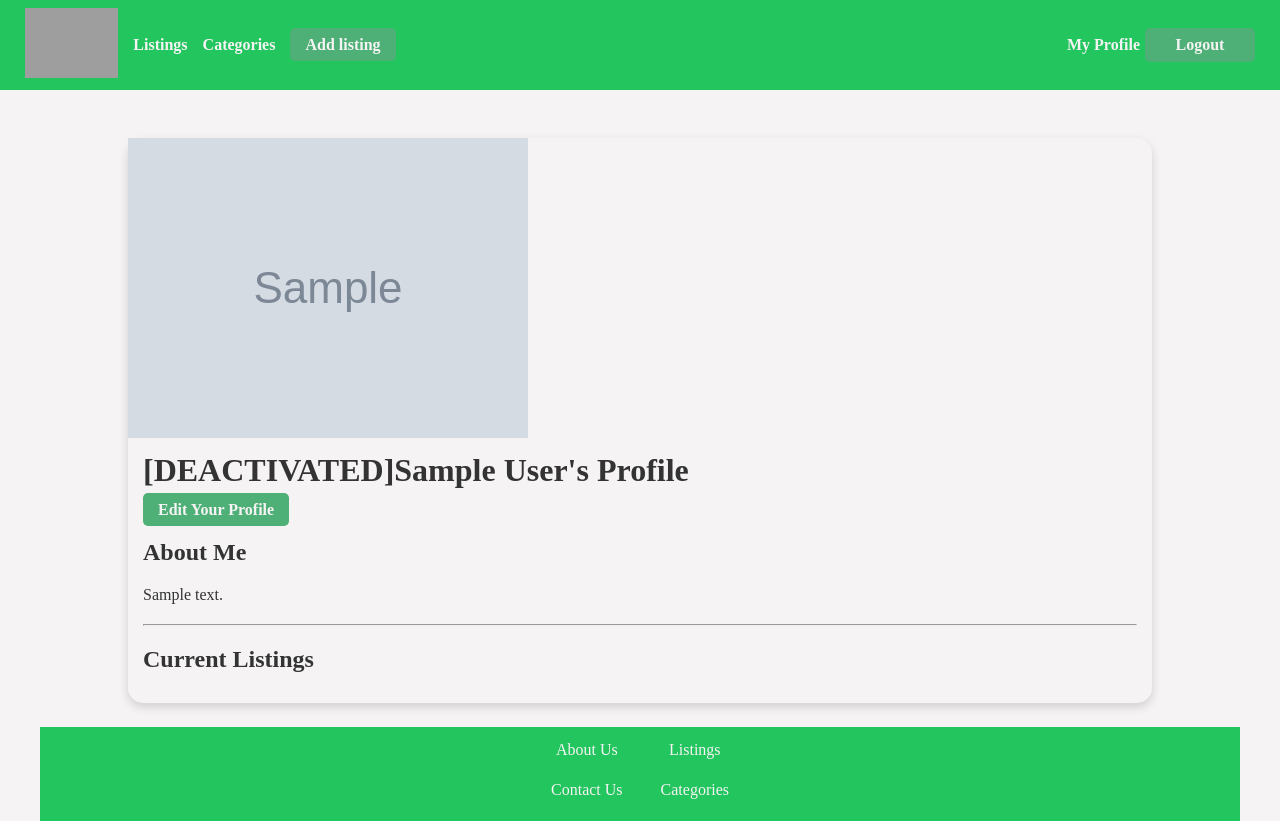
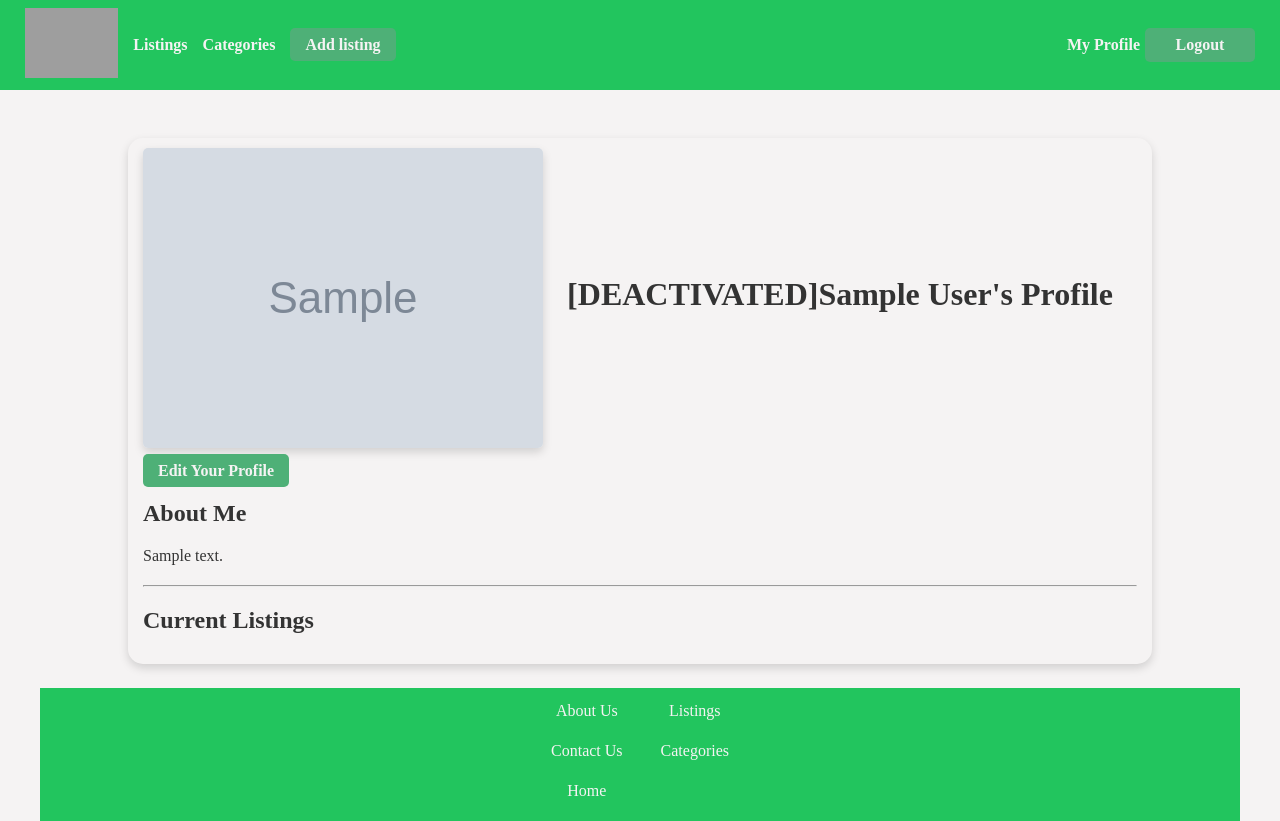
Before and after one commit to JasperK04/marketplace_project, a Flask app: page /profile/1 in a window 1280 px wide. Shown: the top 821 px of the page. Run offline with Flask 3, Linux system fonts and the light colour scheme; a user stored in the database is signed in; tables that the repository leaves empty hold one stand-in row (values such as "Sample post"); grey boxes marked "Sample" are stand-in pictures; grey boxes are pictures that could not be loaded.

Commit message:
add propper styling

```diff
--- a/app/static/css/profile.css
+++ b/app/static/css/profile.css
@@ -16,11 +16,29 @@
     box-shadow: 0 4px 10px rgba(0, 0, 0, 0.15);
     border-radius: 15px;
 
-    .profile_container {
+    > .profile_container {
         padding: 10px 15px;
 
-        > h1 {
-            margin: 0 0 12px 0;
+        > .profile_main {
+            margin-bottom: 10px;
+            display: flex;
+            flex-direction: row;
+            justify-content: space-between;
+            align-items: center;
+
+            > .profile_picture img {
+                border-radius: 5px;
+                box-shadow: 0 4px 10px rgba(0, 0, 0, 0.15);
+            }
+
+            > .profile_name {
+                margin: 0 auto 12px auto;
+
+                > h1 {
+                    padding: 10px;
+                    margin: 0;
+                }
+            }
         }
 
         > a {
@@ -41,6 +59,16 @@
 }
 
 @media (max-width: 630px) {
+
+    .profile_page {
+
+        .profile_container {
+
+            .profile_main {
+                flex-direction: column;
+            }
+        }
+    }
 
     .listing-card {
         max-width: fit-content;
@@ -73,6 +101,9 @@
 
 @media (max-width: 490px) {
 
+    .container {
+        margin: 3dvh 2dvw;
+    }
     .profile_page {
         width: 90dvw;
     }
--- a/app/templates/profile.html
+++ b/app/templates/profile.html
@@ -10,14 +10,16 @@
 {% block content %}
 
 <div class="profile_page">
-    <div>
+    <div class="profile_container">
+        <div class="profile_main">
+            <div class="profile_picture">
                 {% if profile_pic.filename %}
                     <img src="{{url_for('static',filename='assets/images/user_uploaded/listings/'+ profile_pic.filename)}}" alt="Profile picture">
                 {% else %}
                     <img src="https://placehold.co/200x200" alt="Profile picture">
                 {% endif %}
             </div>
-    <div class="profile_container">
+            <div class="profile_name">
                 <h1>
                     {%if user.is_deactivated %}[DEACTIVATED]{% endif %}{{ user.name }}'s Profile
                     {% if current_user.is_authenticated and current_user.is_admin and current_user.id != user.id %}
@@ -28,6 +30,8 @@
                         {% endif %}
                     {% endif %}
                 </h1>
+            </div>
+        </div>
 
     {% if user.id == current_user.id %}
         <a href="{{ url_for('routes.edit_profile', user_id=user.id) }}">Edit Your Profile</a>
```
Lines whose indentation alone changed are shown as unchanged.
